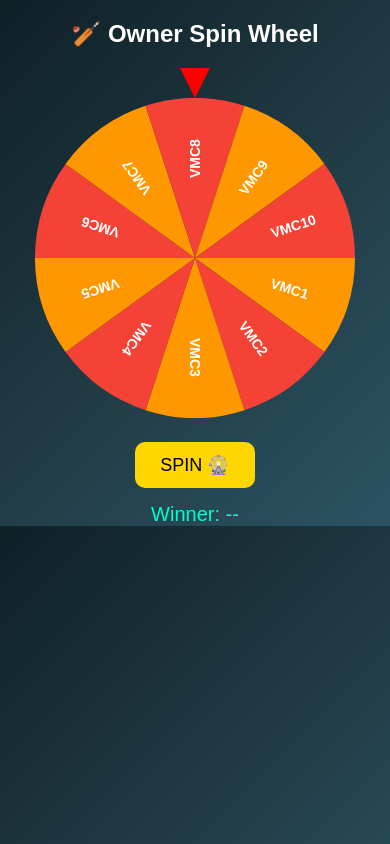
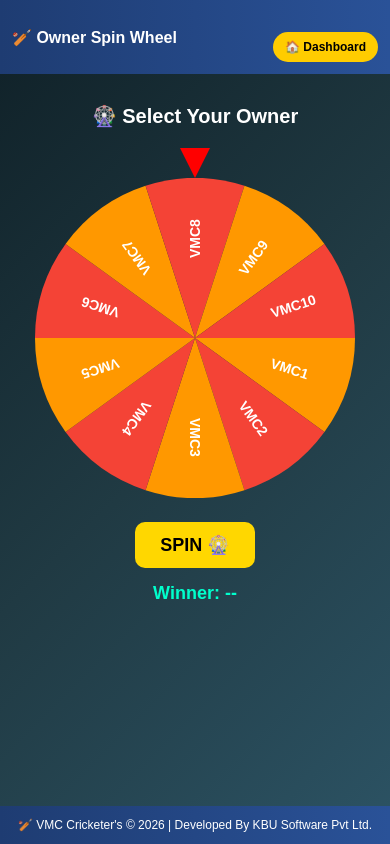
Before and after one commit to seenavmccricketers/vmc-cricketers, a plain HTML site: page wheel spinning.html in a window 390 px wide. Drawn offline with Linux system fonts and the light colour scheme.

Commit message:
Add files via upload
all updated file has been moved

```diff
--- a/wheel spinning.html
+++ b/wheel spinning.html
@@ -1,21 +1,61 @@
+
 <!DOCTYPE html>
 <html lang="en">
 <head>
 <meta charset="UTF-8">
 <meta name="viewport" content="width=device-width, initial-scale=1.0">
-<title>Owner Spin Wheel</title>
+<title>Owner Spin Wheel | VMC Cricketer's</title>
 
 <style>
 body {
     margin:0;
     text-align:center;
-    font-family: Arial;
-    background: linear-gradient(135deg,#0f2027,#203a43,#2c5364);
+    font-family:Arial, sans-serif;
+    background:linear-gradient(135deg,#0f2027,#203a43,#2c5364);
     color:white;
+    min-height:100vh;
+    display:flex;
+    flex-direction:column;
+}
+
+/* HEADER */
+.header {
+    background:linear-gradient(90deg,#1e3c72,#2a5298);
+    padding:14px 20px;
+    display:flex;
+    justify-content:space-between;
+    align-items:center;
+}
+
+.header h2 {
+    margin:0;
+    font-size:18px;
+}
+
+/* DASHBOARD BUTTON */
+.dashboard-btn {
+    background:#ffcc00;
+    color:#000;
+    border:none;
+    padding:9px 16px;
+    border-radius:20px;
+    font-size:14px;
+    font-weight:bold;
+    cursor:pointer;
+}
+
+.dashboard-btn:hover {
+    background:#ffd633;
+}
+
+/* MAIN CONTENT */
+.container {
+    flex:1;
+    padding:10px 15px 25px;
 }
 
 /* TITLE */
-h2 {
+.container h2 {
     margin-top:20px;
 }
 
@@ -27,12 +67,15 @@ h2 {
     border-right:15px solid transparent;
     border-top:30px solid red;
     margin:20px auto -10px;
+    position:relative;
+    z-index:2;
 }
 
 /* CANVAS */
 canvas {
     margin-top:10px;
     max-width:90vw;
+    height:auto;
 }
 
 /* BUTTON */
@@ -44,6 +87,11 @@ button {
     border:none;
     border-radius:10px;
     cursor:pointer;
+    font-weight:bold;
+}
+
+button:hover {
+    opacity:0.9;
 }
 
 /* RESULT */
@@ -51,22 +99,88 @@ button {
     margin-top:15px;
     font-size:20px;
     color:#00ffcc;
+    font-weight:bold;
+}
+
+/* FOOTER */
+.footer {
+    background:linear-gradient(90deg,#1e3c72,#2a5298);
+    padding:12px 10px;
+    text-align:center;
+    font-size:14px;
+    margin-top:25px;
+}
+
+/* MOBILE RESPONSIVE */
+@media(max-width:480px) {
+
+    .header {
+        padding:12px;
+    }
+
+    .header h2 {
+        font-size:16px;
+    }
+
+    .dashboard-btn {
+        padding:8px 12px;
+        font-size:12px;
+    }
+
+    .container h2 {
+        font-size:20px;
+    }
+
+    canvas {
+        max-width:85vw;
+    }
+
+    #result {
+        font-size:18px;
+    }
+
+    .footer {
+        font-size:12px;
+    }
 }
 </style>
 </head>
 
 <body>
 
+<!-- HEADER -->
+<div class="header">
+
     <h2>🏏 Owner Spin Wheel</h2>
+
+    <button class="dashboard-btn"
+        onclick="location.href='index.html'">
+        🏠 Dashboard
+    </button>
+
+</div>
+
+<!-- MAIN CONTENT -->
+<div class="container">
+
+    <h2>🎡 Select Your Owner</h2>
 
     <div class="pointer"></div>
 
     <canvas id="wheel" width="320" height="320"></canvas>
 
     <br>
+
     <button onclick="spin()">SPIN 🎡</button>
 
     <div id="result">Winner: --</div>
+
+</div>
+
+<!-- FOOTER -->
+<div class="footer">
+    🏏 VMC Cricketer's © 2026 | Developed By KBU Software Pvt Ltd.
+</div>
 
 <script>
 
@@ -80,9 +194,11 @@ let spinning = false;
 
 /* DRAW WHEEL */
 function drawWheel(){
+
     const arc = (2 * Math.PI) / owners.length;
 
     for(let i=0;i<owners.length;i++){
+
         const start = angle + i * arc;
         const end = start + arc;
 
@@ -106,14 +222,19 @@ function drawWheel(){
 
 /* VOICE */
 function speak(name){
+
     let msg = new SpeechSynthesisUtterance("Winner is " + name);
     speechSynthesis.speak(msg);
+
 }
 
 /* SPIN FUNCTION */
 function spin(){
+
     if(spinning || owners.length === 0){
+
         if(owners.length === 0) alert("All owners selected!");
+
         return;
     }
 
@@ -131,12 +252,15 @@ function spin(){
     const targetAngle = (Math.PI * 3/2) - (randomIndex * arc) - (arc / 2);
 
     function animate(){
+
         spinTime += 30;
 
         if(spinTime >= spinDuration){
+
             angle = targetAngle;
             drawFinal(randomIndex);
             spinning = false;
+
             return;
         }
 
@@ -156,6 +280,7 @@ function spin(){
 
 /* FINAL RESULT */
 function drawFinal(index){
+
     ctx.clearRect(0,0,320,320);
     drawWheel();
 
```
Also changed, not shown: records.html (+16 -16 lines). Lines whose indentation alone changed are shown as unchanged.
